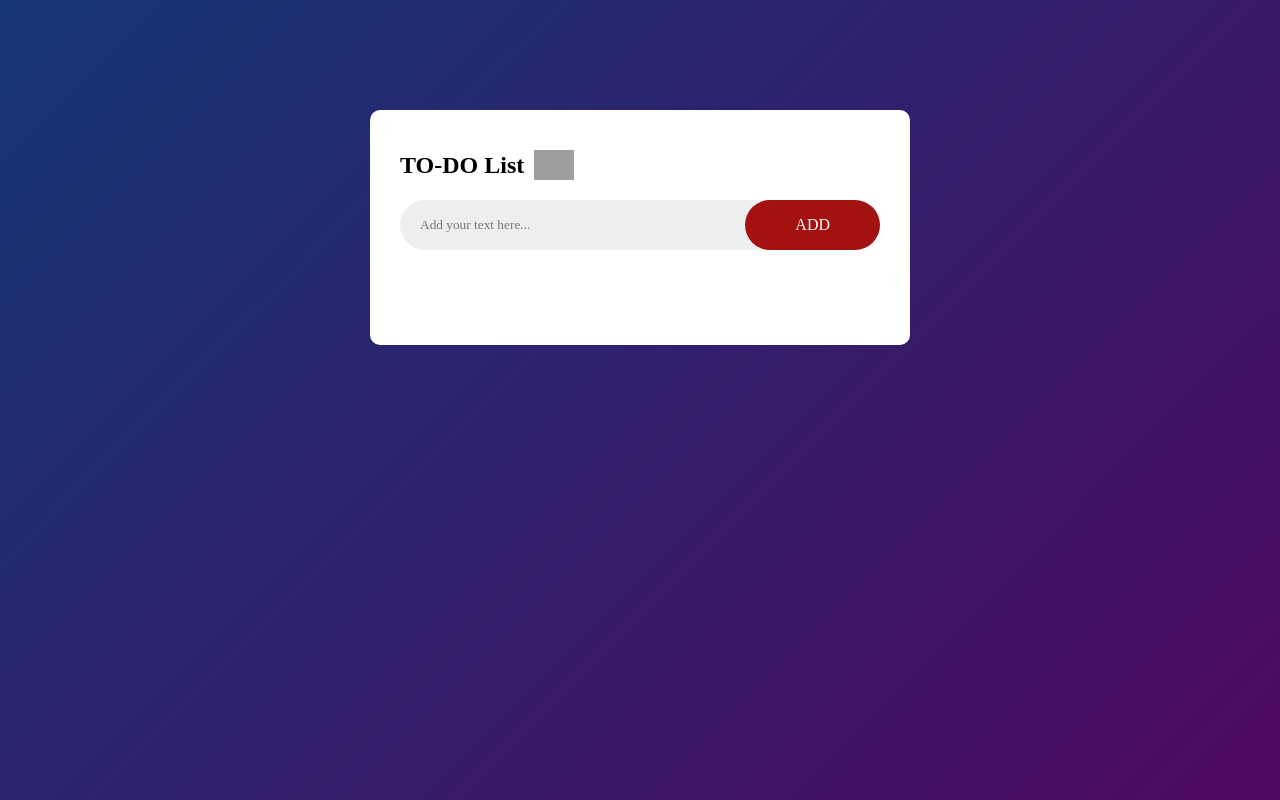
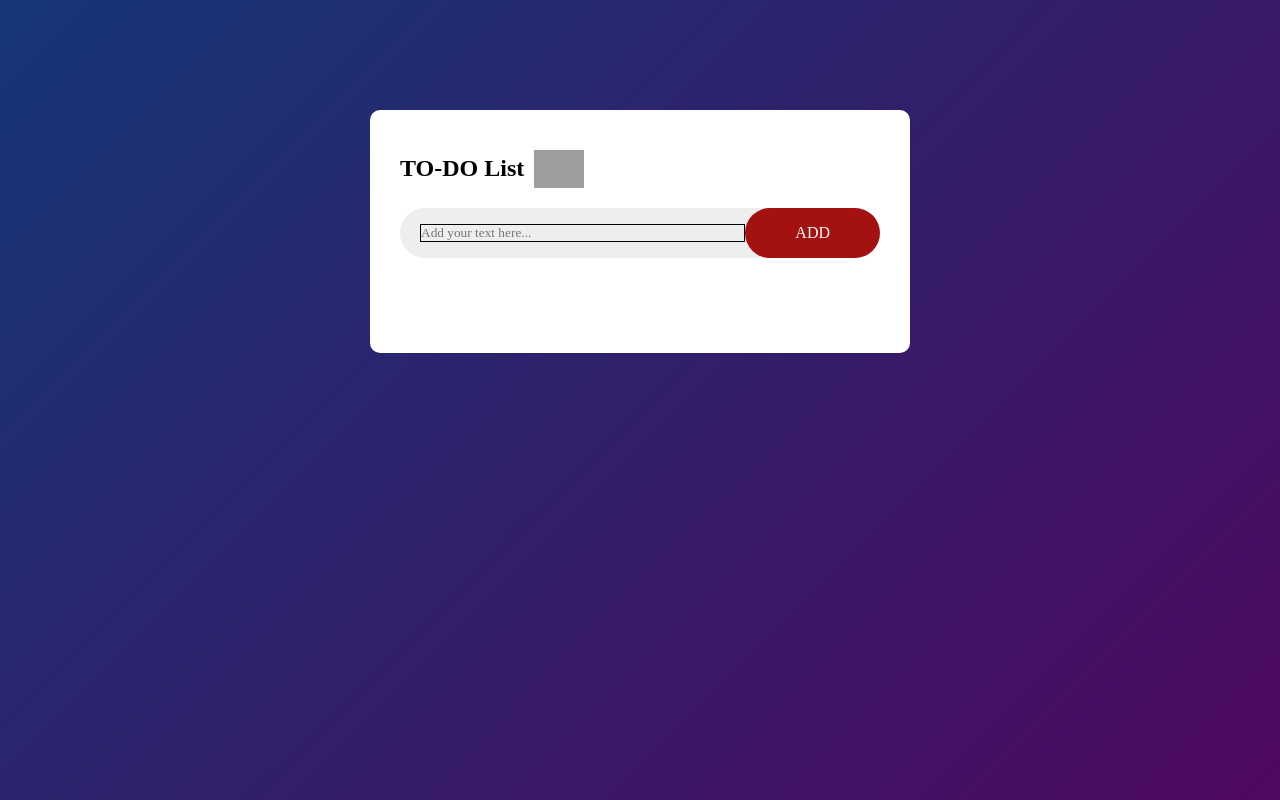
Before and after one commit to AMMULAPALLAVI/TO_DO-List, a plain HTML site: page index.html in a window 1280 px wide. Drawn offline with Linux system fonts and the light colour scheme; grey boxes are pictures that could not be loaded.

Commit message:
Update style.css

```diff
--- a/style.css
+++ b/style.css
@@ -25,7 +25,7 @@
     margin-bottom:20px;
 }
 .to-do-app h2 img{
-    width:40px;
+    width:50px;
     margin-left: 10px;
 }
 .row{
@@ -39,7 +39,7 @@
 }
 input{
     flex:1;
-    border:none;
+    border:1px solid black;;
     outline: none;
     background:transparent
 }
@@ -59,7 +59,7 @@ ul li{
     padding: 12px 8px 12px 50px;
     cursor: pointer;
     user-select: none;
-    font-size: 17px;
+    font-size: 20px;
     list-style: none;
 }
 ul li::before{
```
